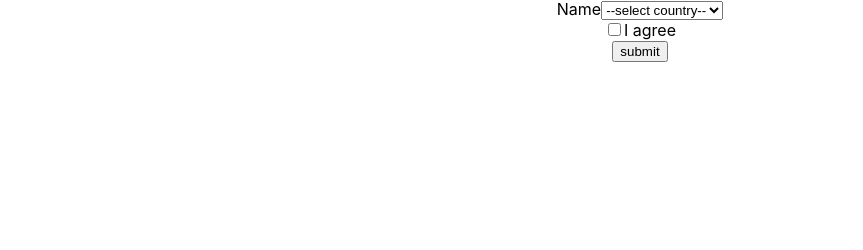
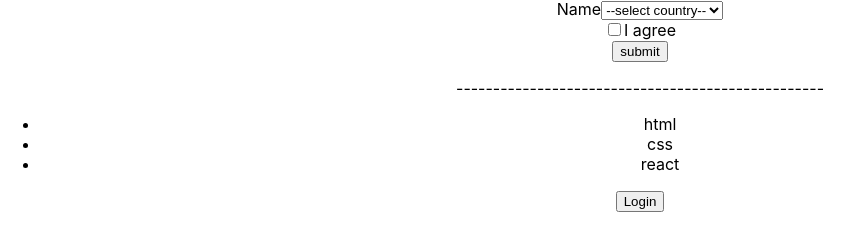
Before and after one commit to prashil-vaishnani/React_Testing, a React (Create React App) app: page / in a window 1280 px wide. Shown: the part 286-536 px from the top of the page, without its empty margins (0-863 px from the left). Built offline with nearby package versions, Linux system fonts and the light colour scheme.

Commit message:
toggle button test case

```diff
--- a/src/App.js
+++ b/src/App.js
@@ -1,11 +1,19 @@
 import logo from "./logo.svg";
 import "./App.css";
 import { Application } from "./components/application/Application";
+import { Skill } from "./components/skills/Skill";
 
 function App() {
+  const skills = ["html", "css", "react"];
   return (
     <div className="App">
-      <Application />
+      <div>
+        <Application />
+      </div>
+      <p>--------------------------------------------------</p>
+      <div>
+        <Skill skills={skills} />
+      </div>
     </div>
   );
 }
--- a/src/components/skills/Skill.js
+++ b/src/components/skills/Skill.js
@@ -1,11 +1,25 @@
-import React from "react";
+import React, { useState } from "react";
 
 export const Skill = ({ skills }) => {
+  const [isLoggedIn, setIsLoggedIn] = useState(false);
   return (
-    <ul>
-      {skills.map((skill) => {
-        return <li key={skill}>{skill}</li>;
-      })}
-    </ul>
+    <>
+      <ul>
+        {skills.map((skill) => {
+          return <li key={skill}>{skill}</li>;
+        })}
+      </ul>
+      {isLoggedIn ? (
+        <button>start</button>
+      ) : (
+        <button
+          onClick={() => {
+            setIsLoggedIn(true);
+          }}
+        >
+          Login
+        </button>
+      )}
+    </>
   );
 };
```
Also changed, not shown: 2 other files (tests, documents, lock files or other folders).
